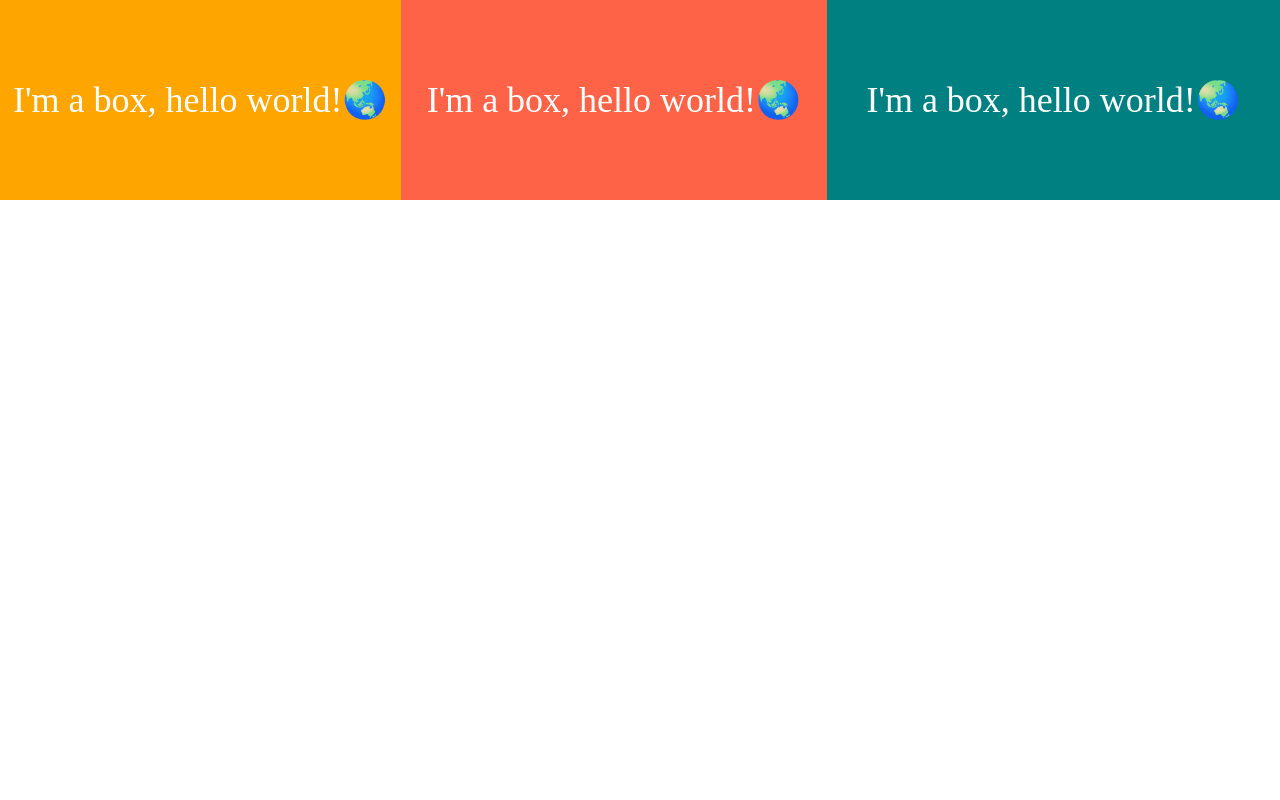
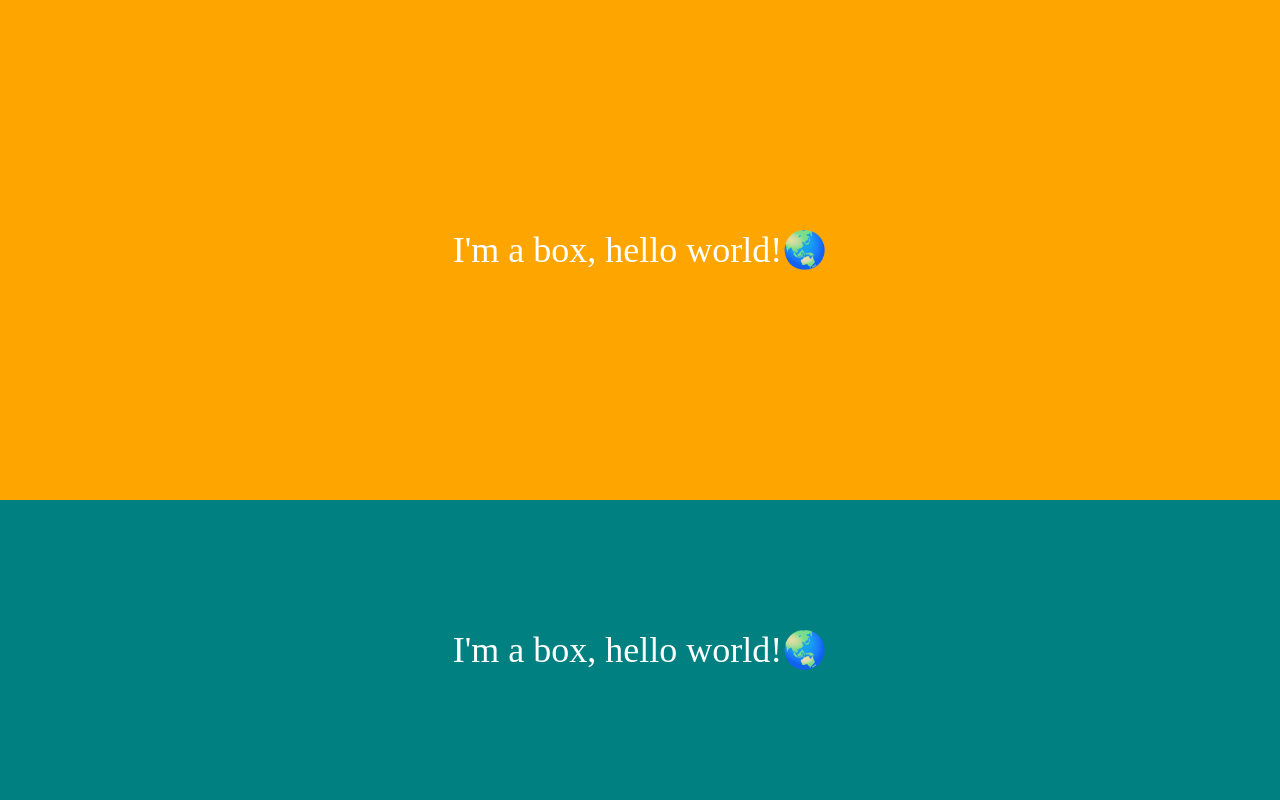
Before and after one commit to chaeyn/css-layout-masterclass, a website built with Vite: page index.html in a window 1280 px wide. Built offline with nearby package versions, Linux system fonts and the light colour scheme.

Commit message:
Learn Flex basis

```diff
--- a/index.html
+++ b/index.html
@@ -10,7 +10,6 @@
     <div class="father">
       <div class="box">I'm a box, hello world!🌏</div>
       <div class="box">I'm a box, hello world!🌏</div>
-      <div class="box">I'm a box, hello world!🌏</div>
     </div>
   </body>
 </html>
--- a/src/style.css
+++ b/src/style.css
@@ -5,12 +5,13 @@
 
 .father {
   display: flex;
+  height: 100vh;
   justify-content: center;
-  align-items: center;
+  flex-direction: column;
 }
 
 .box {
-  height: 200px;
+  height: 400px;
   color: white;
   display: flex;
   font-size: 36px;
@@ -20,18 +21,13 @@
 
 .box:first-child {
   background-color: orange;
-  flex-grow: 1;
+  /* flex-grow: 0;
   flex-shrink: 3;
-}
-
-.box:nth-child(2) {
-  background-color: tomato;
-  flex-grow: 2;
-  flex-shrink: 5;
+  flex-basis: 500px; */
+  flex: 1 0 500px;
 }
 
 .box:last-child {
   background-color: teal;
-  flex-grow: 3;
-  flex-shrink: 0;
+  flex-grow: 1;
 }
```
